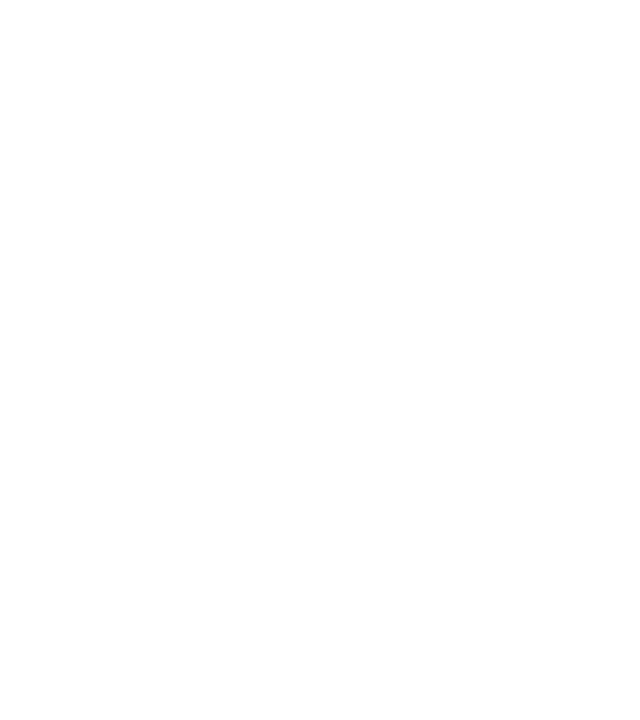
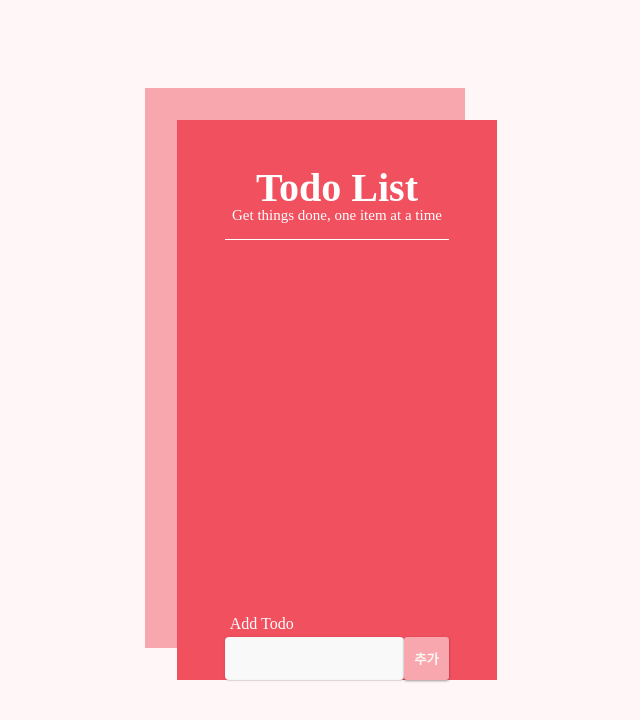
Before and after one commit to ParkAward/wanted-pre-onboard-fe, a React (Create React App) app: page /todo in a window 1280 px wide. Before the commit this address had no page. Shown: the top 720 px of the page, without its empty margins (303-943 px from the left). Built offline with nearby package versions, Linux system fonts and the light colour scheme; sample sign-in values are in the browser's storage.

Commit message:
FEAT: Todo Style 프레임 구성

```diff
--- a/src/components/Button.js
+++ b/src/components/Button.js
@@ -1,7 +1,7 @@
 import React from "react";
 import styled from "styled-components";
 
-const Button = ({ children, disabled = true, ...props }) => {
+const Button = ({ children, disabled = false, ...props }) => {
   return (
     <StyledButton disabled={disabled} {...props}>
       {children}
@@ -12,14 +12,15 @@
   width: ${(props) => props.width ?? "150px"};
   height: ${(props) => props.height ?? "30px"};
   max-width: 100%;
+  box-sizing: border-box;
   color: rgb(253, 249, 243);
   font-weight: 600;
-  background: #f03d4e;
+  background: ${(props) => props.background ?? props.theme.red.primary};
   border: none;
   border-radius: 3px;
   outline: 0;
   cursor: pointer;
-  margin-top: 0.6rem;
+  margin-top: ${(props) => props.marginTop ?? " 0.6rem"};
   box-shadow: 0 1px 3px #00000033, 0 1px 2px #00000033;
   transition: all 0.3s ease-out;
 
@@ -32,7 +33,7 @@
     animation: all 0.2s ease-out forwards;
   }
   :disabled {
-    background: rgb(140, 0, 10);
+    background: ${({ theme }) => theme.red.dark};
   }
 `;
 export default Button;
--- a/src/components/Input.js
+++ b/src/components/Input.js
@@ -11,7 +11,7 @@
   padding: ${(props) => props.padding || "11px 13px"};
   max-width: 100%;
   background: #f9f9fa;
-  color: #f03d4e;
+  color: ${({ theme }) => theme.red.primary};
   margin-bottom: 0.9rem;
   border-radius: 4px;
   outline: 0;
--- a/src/pages/Home.js
+++ b/src/pages/Home.js
@@ -19,12 +19,12 @@
   );
 
   useEffect(() => {
-    if (localStorage.getItem("token")) navigate("/todo");
+    if (typeof localStorage.getItem("token") === "string") navigate("/todo");
   }, []);
   return (
-    <main role={"main"}>
-      <Center>
-        <Container
+    <Main role={"main"}>
+      <Container>
+        <form
           onSubmit={async (e) => {
             e.preventDefault();
             console.log(email, password);
@@ -63,7 +63,9 @@
             }
           }}
         >
+          <header>
             <Text>{type ? "로그인" : "회원가입"}</Text>
+          </header>
           <Input
             width={"18rem"}
             name="email"
@@ -78,19 +80,19 @@
             onChange={(e) => setPassword(e.target.value)}
           />
           <Button disabled={disable}>{type ? "로그인" : "가입하기"}</Button>
+        </form>
       </Container>
       <Trigger onClick={() => setType((f) => !f)} readonly>
         {type ? "가입하기" : "로그인"}
       </Trigger>
-      </Center>
-    </main>
+    </Main>
   );
 };
 const Text = styled.h3`
   margin: 1rem;
   font-weight: 600;
 `;
-const Center = styled.article`
+const Main = styled.main`
   width: 100vw;
   height: 100vh;
 
@@ -100,14 +102,17 @@
 
   justify-content: center;
 `;
-const Container = styled.form`
+const Container = styled.article`
   padding: 6rem 3rem;
+  border-radius: 0.2rem;
+  border: grey 1px solid;
+
+  & > form {
     display: flex;
     flex-flow: column;
     justify-content: center;
     align-items: center;
-  border-radius: 0.2rem;
-  border: grey 1px solid;
+  }
 `;
 const Trigger = styled.button`
   border: 0px;
--- a/src/pages/Todo.js
+++ b/src/pages/Todo.js
@@ -1,12 +1,88 @@
 import React, { useEffect } from "react";
 import { useNavigate } from "react-router-dom";
+import styled from "styled-components";
+import Button from "../components/Button";
+import Input from "../components/Input";
+import theme from "../styles/theme";
 
 const Todo = () => {
   const navigate = useNavigate();
   useEffect(() => {
-    if (localStorage.getItem("token")) navigate("/");
+    if (typeof localStorage.getItem("token") === "object") navigate("/");
   }, []);
-  return <div>Todo</div>;
+  return (
+    <Main role="main">
+      <Container>
+        <Header>
+          <h1>Todo List</h1>
+          <h5>Get things done, one item at a time</h5>
+        </Header>
+        <Contents>
+          <TodoList></TodoList>
+          <InputText>Add Todo</InputText>
+          <InputBox>
+            <Input width={"80%"} height={"2.7rem"} />
+            <Button
+              width={"20%"}
+              height={"2.7rem"}
+              marginTop="0px"
+              background={theme.red.light}
+            >
+              추가
+            </Button>
+          </InputBox>
+        </Contents>
+      </Container>
+    </Main>
+  );
 };
+const TodoList = styled.div`
+  height: 80%;
+`;
+const Contents = styled.div`
+  display: flex;
+  height: 100%;
+  flex-flow: column;
+`;
+const InputText = styled.p`
+  padding: 0.3rem;
+`;
+const InputBox = styled.div`
+  display: flex;
+  flex-flow: row;
+  self-item: center;
+`;
+const Main = styled.main`
+  width: 100vw;
+  height: 100vh;
 
+  display: flex;
+  flex-flow: column;
+  align-items: center;
+  background: ${({ theme }) => theme.red.background};
+  color: white;
+  justify-content: center;
+`;
+
+const Container = styled.article`
+  height: 70%;
+  width: 25%;
+  padding: 3rem;
+  background: #f1505f;
+
+  box-shadow: -2rem -2rem ${({ theme }) => theme.red.light};
+`;
+const Header = styled.header`
+  text-align: center;
+  padding-bottom: 1rem;
+  border-bottom: 0.5px solid white;
+  h1 {
+    font-weight: 700;
+    font-size: 40px;
+  }
+  h5 {
+    font-weight: 400;
+    font-size: 15px;
+  }
+`;
 export default Todo;
--- a/src/pages/index.js
+++ b/src/pages/index.js
@@ -1,11 +1,14 @@
 import React from "react";
 import { Route, Routes, BrowserRouter } from "react-router-dom";
 import Home from "./Home";
+import Todo from "./Todo";
+
 export default function Pages() {
   return (
     <BrowserRouter>
       <Routes>
         <Route path="/" element={<Home />} />
+        <Route path="/todo" element={<Todo />} />
       </Routes>
     </BrowserRouter>
   );
--- a/src/styles/theme.js
+++ b/src/styles/theme.js
@@ -1,5 +1,9 @@
 const theme = {
-  background: "#FFFEFC",
-  white: "#FFFFFF",
+  red: {
+    primary: "#f1505f",
+    dark: "#903039",
+    light: "#F8A7AF",
+    background: "#FEF6F7",
+  },
 };
 export default theme;
```
Lines whose indentation alone changed are shown as unchanged.
